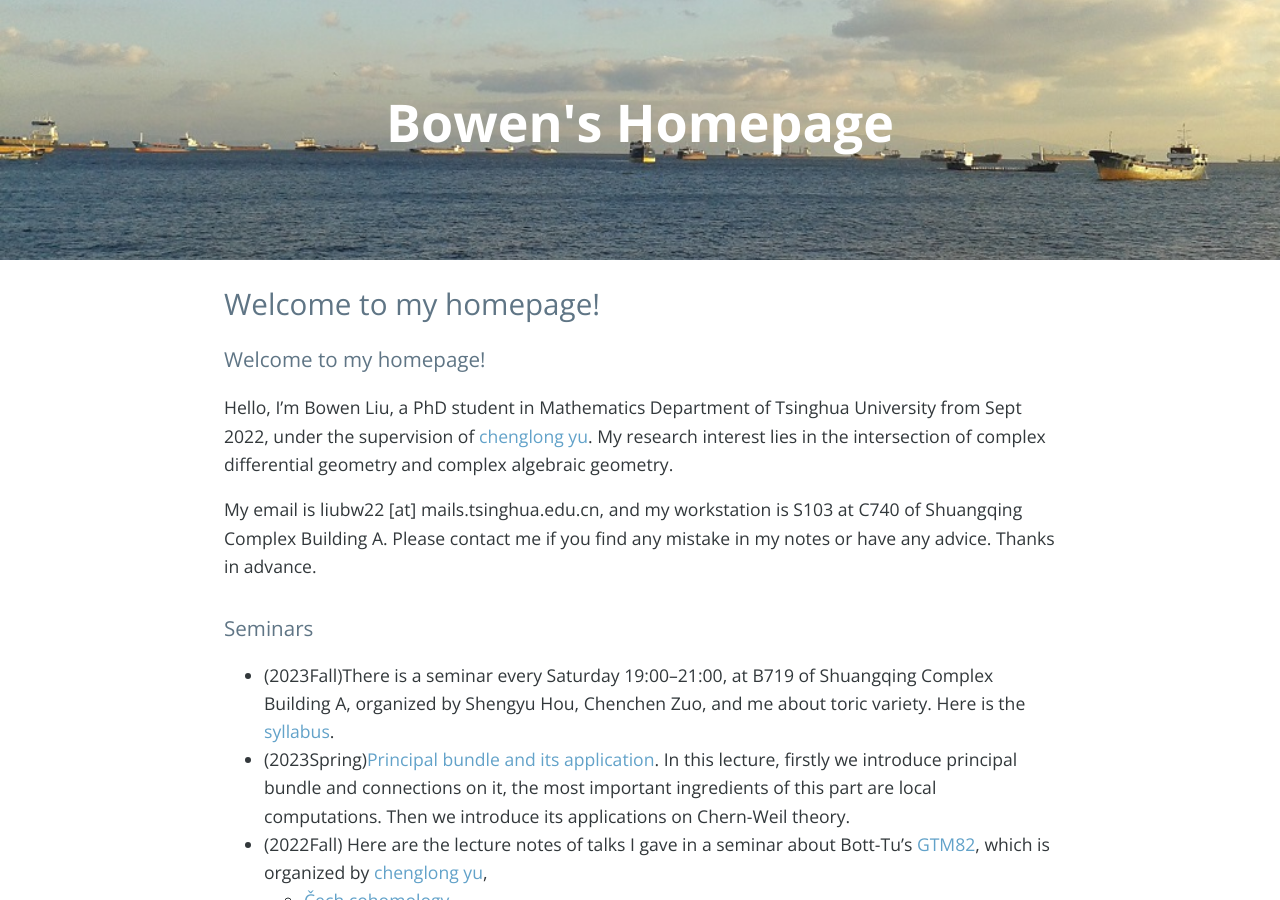
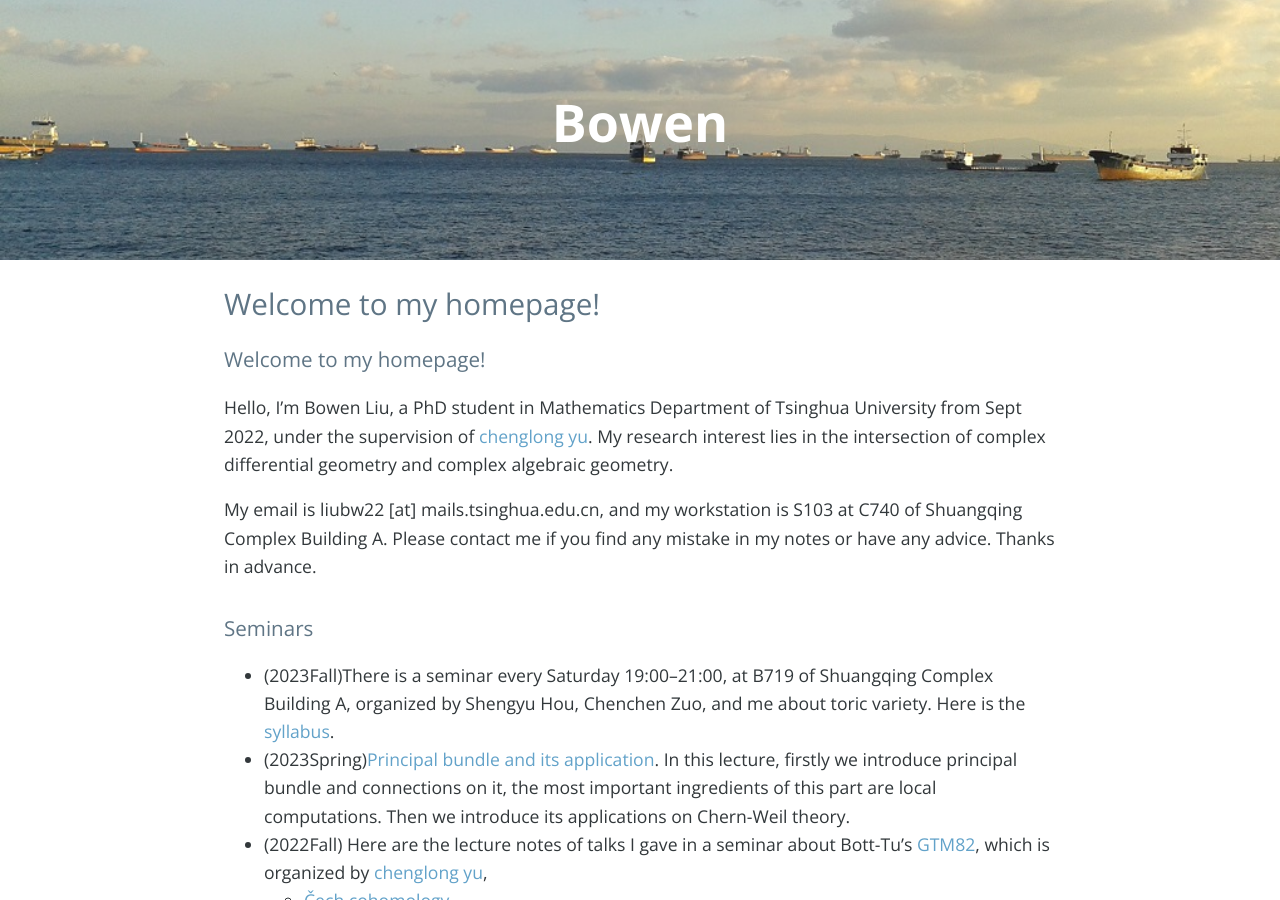
Before and after one commit to bowenl-math/bowenl-math.github.io, a Jekyll site: the page built from index.md, in a window 1280 px wide and 900 px high. Built offline with Jekyll 4.4.1, drawn with Linux system fonts in a browser that asks for light colours; nearby versions of some CDN libraries; our own code applies the rules of GitHub Pages for plain Markdown files; the list of posts is cut into pages by our own code; comment, search, counter and statistics services are not loaded.

Commit message:
Update _config.yml

```diff
--- a/_config.yml
+++ b/_config.yml
@@ -6,7 +6,7 @@
 # 'jekyll serve'. If you change this file, please restart the server process.
 
 # Site settings
-title: Bowen's Homepage
+title: Bowen
 
 # Build settings
 markdown: kramdown
```
